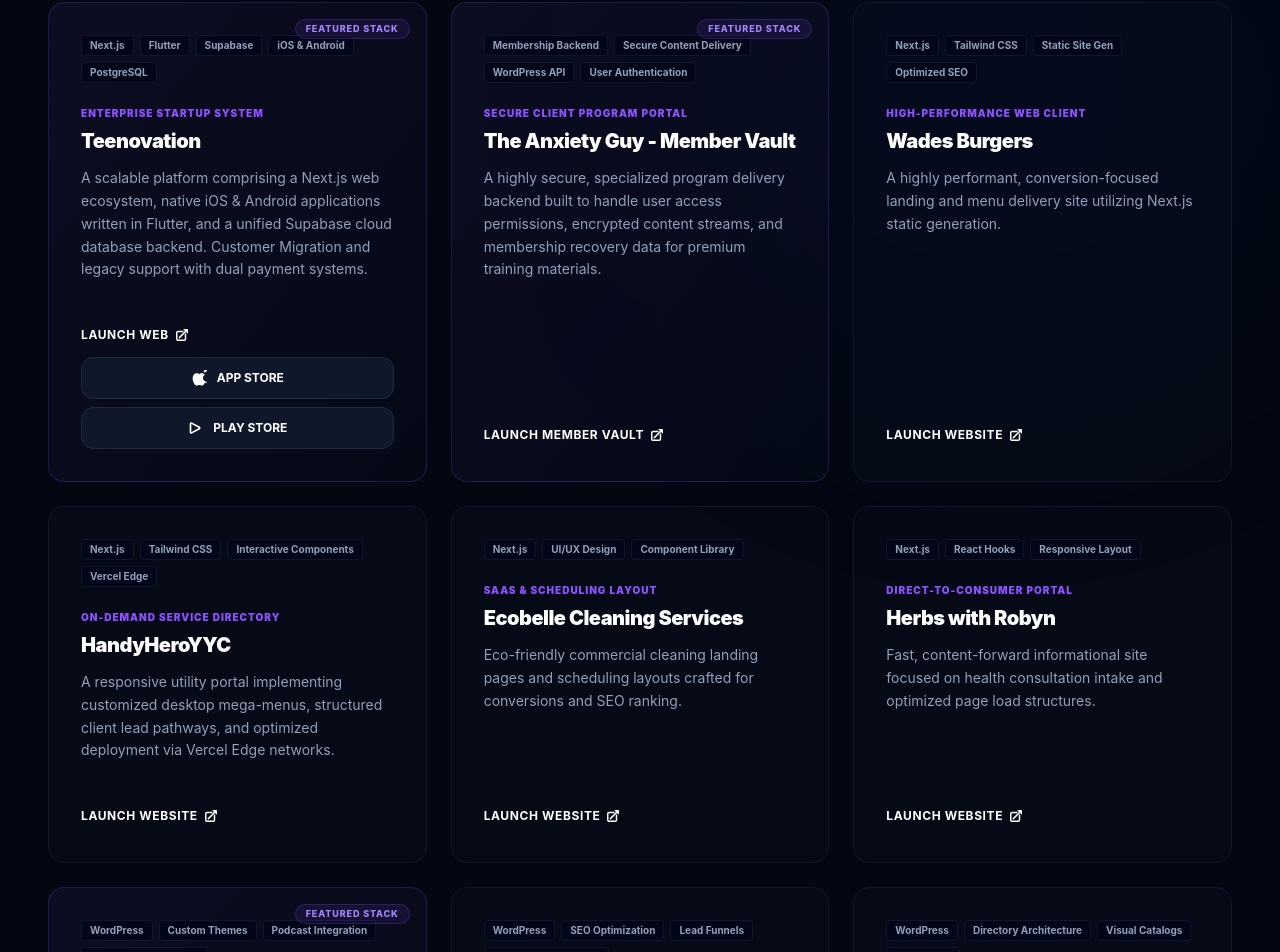
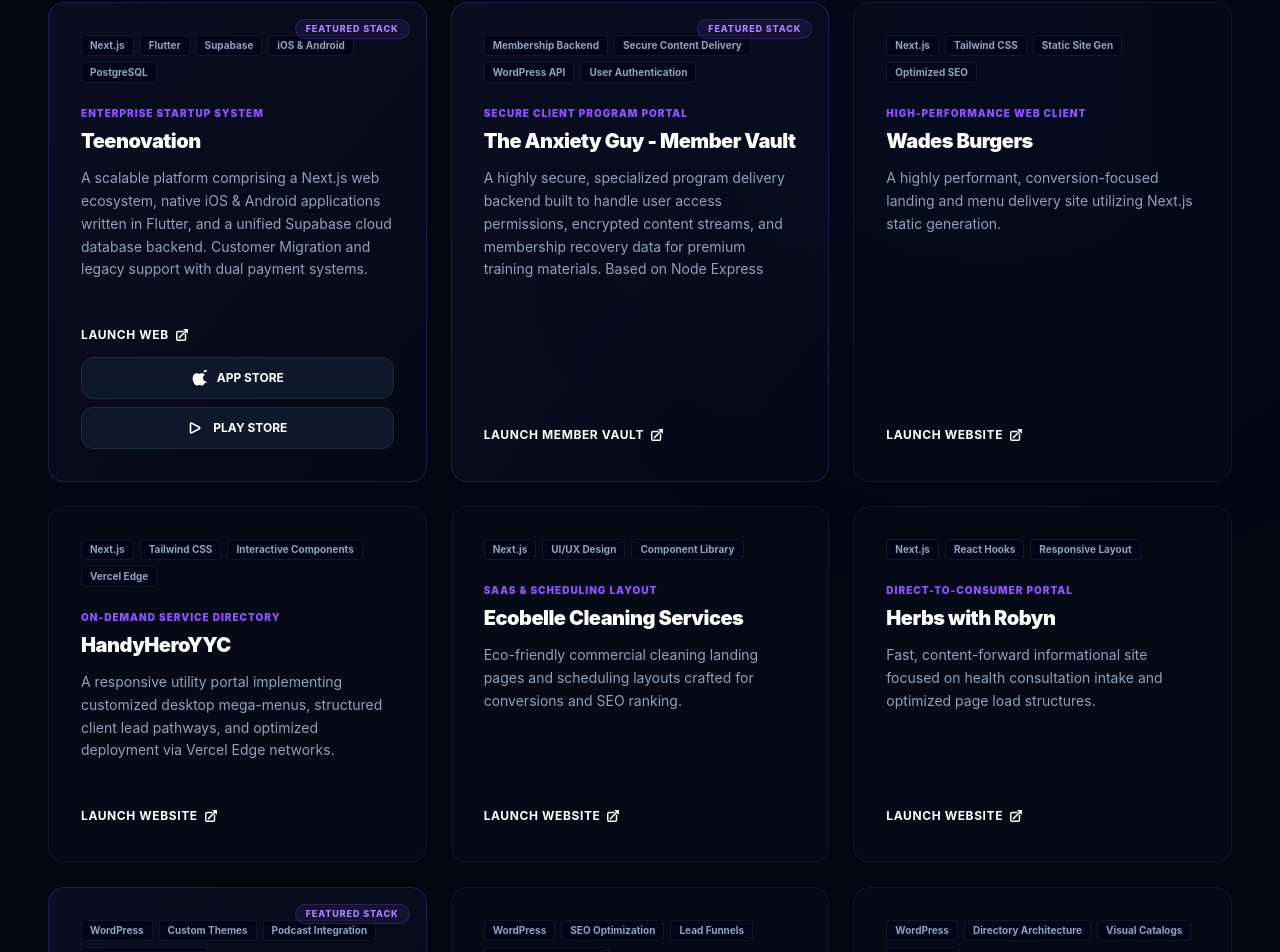
Before and after one commit to AZBrandCanada/portfolio, a Next.js app: page / in a window 1280 px wide. Shown: the part 1095-2047 px from the top of the page. Built offline with nearby package versions, Linux system fonts and the light colour scheme.

Commit message:
Update index.js

```diff
--- a/pages/index.js
+++ b/pages/index.js
@@ -70,7 +70,7 @@
     {
       title: "The Anxiety Guy - Member Vault",
       subtitle: "Secure Client Program Portal",
-      desc: "A highly secure, specialized program delivery backend built to handle user access permissions, encrypted content streams, and membership recovery data for premium training materials.",
+      desc: "A highly secure, specialized program delivery backend built to handle user access permissions, encrypted content streams, and membership recovery data for premium training materials. Based on Node Express",
       tags: ["Membership Backend", "Secure Content Delivery", "WordPress API", "User Authentication"],
       category: "wordpress",
       links: [
```
